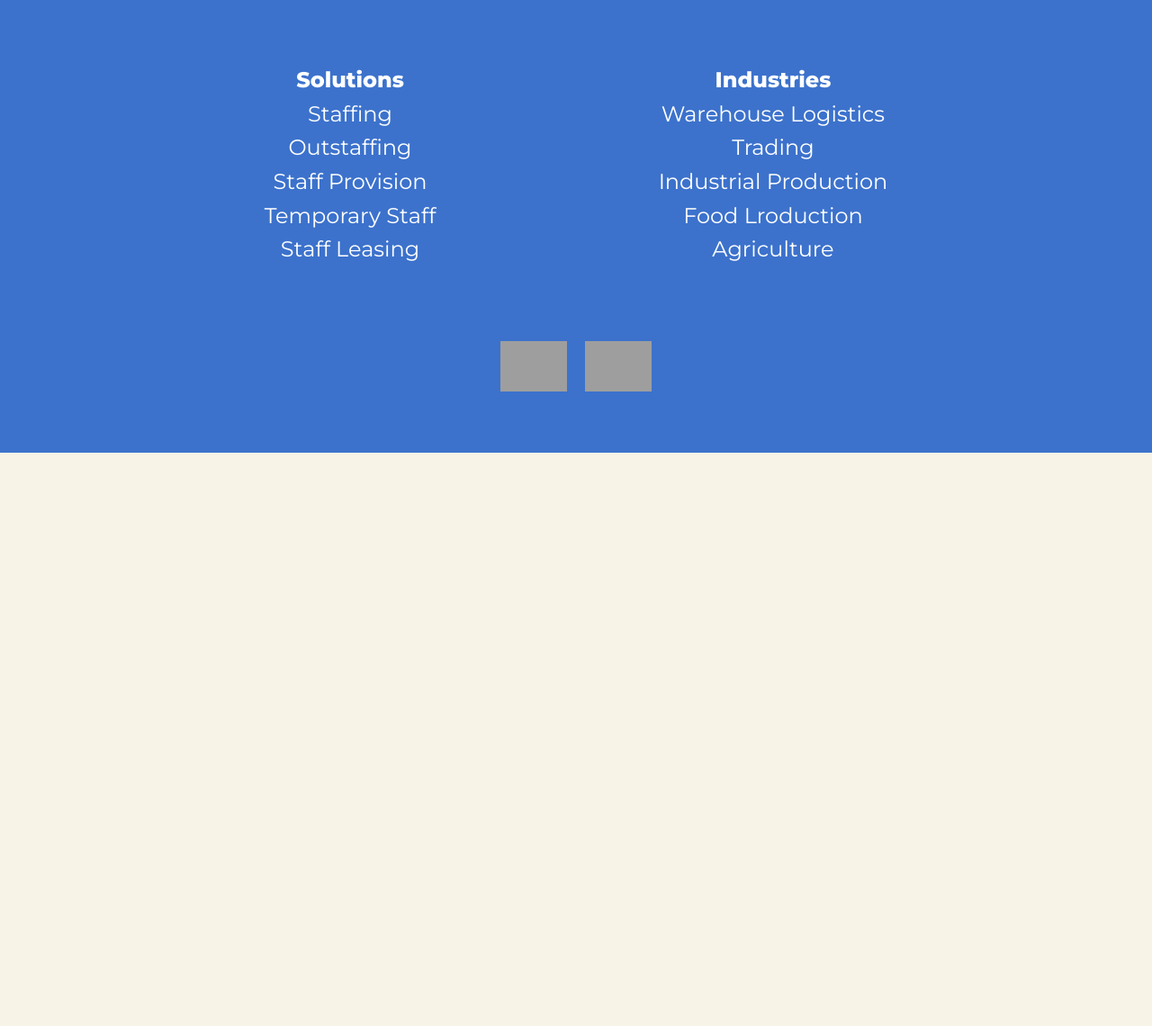
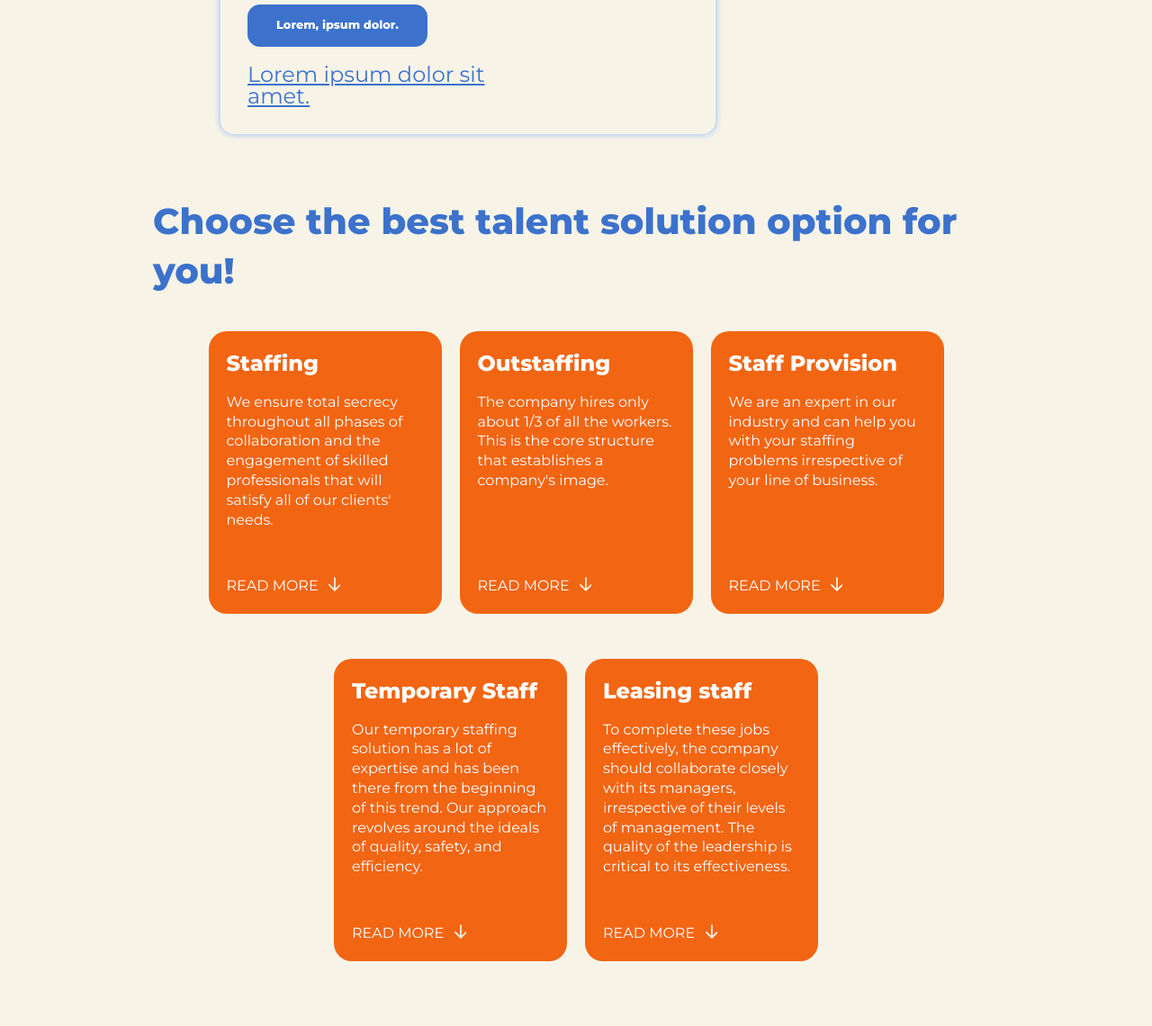
Before and after one commit to aleksandr-tomashevskyi/ushelpers, a PHP site: page / in a window 1280 px wide. Shown: the part 5360-6500 px from the top of the page at 90% size. Before the commit the page ends 5863 px from the top, so only its background shows below. Run offline with PHP 8.4, Linux system fonts and the light colour scheme; some libraries are stand-ins or nearby versions; grey boxes are pictures that could not be loaded.

Commit message:
added solutions section

```diff
--- a/app/index.html
+++ b/app/index.html
@@ -249,6 +249,48 @@
             </div>
          </div>
       </section>
+      <section class="solutions">
+         <div class="container">
+            <h2 class="solutions__title">Choose the best talent solution option for you!</h2>
+            <div class="solutions__cards">
+               <div class="solutions__card-container">
+                  <div class="solutions__card-text-container">
+                     <h3 class="solutions__card-title">Staffing</h3>
+                     <p class="solutions__card-description">We ensure total secrecy throughout all phases of collaboration and the engagement of skilled professionals that will satisfy all of our clients' needs.</p>
+                  </div>
+                  <div class="solutions__card-link-container"><a class="solutions__card-link" href="#">read more</a></div>
+               </div>
+               <div class="solutions__card-container">
+                  <div class="solutions__card-text-container">
+                     <h3 class="solutions__card-title">Outstaffing</h3>
+                     <p class="solutions__card-description">The company hires only about 1/3 of all the workers. This is the core structure that establishes a company's image.</p>
+                  </div>
+                  <div class="solutions__card-link-container"><a class="solutions__card-link" href="#">read more</a></div>
+               </div>
+               <div class="solutions__card-container">
+                  <div class="solutions__card-text-container">
+                     <h3 class="solutions__card-title">Staff Provision</h3>
+                     <p class="solutions__card-description">We are an expert in our industry and can help you with your staffing problems irrespective of your line of business.</p>
+                  </div>
+                  <div class="solutions__card-link-container"><a class="solutions__card-link" href="#">read more</a></div>
+               </div>
+               <div class="solutions__card-container">
+                  <div class="solutions__card-text-container">
+                     <h3 class="solutions__card-title">Temporary Staff</h3>
+                     <p class="solutions__card-description">Our temporary staffing solution has a lot of expertise and has been there from the beginning of this trend. Our approach revolves around the ideals of quality, safety, and efficiency.</p>
+                  </div>
+                  <div class="solutions__card-link-container"><a class="solutions__card-link" href="#">read more</a></div>
+               </div>
+               <div class="solutions__card-container">
+                  <div class="solutions__card-text-container">
+                     <h3 class="solutions__card-title">Leasing staff </h3>
+                     <p class="solutions__card-description">To complete these jobs effectively, the company should collaborate closely with its managers, irrespective of their levels of management. The quality of the leadership is critical to its effectiveness.</p>
+                  </div>
+                  <div class="solutions__card-link-container"><a class="solutions__card-link" href="#">read more</a></div>
+               </div>
+            </div>
+         </div>
+      </section>
    </main>
    <footer class="footer">
       <div class="footer__container container">
--- a/app/scss/_vars.scss
+++ b/app/scss/_vars.scss
@@ -39,7 +39,7 @@ $pc-large: 1640px;
 @mixin title-second-font{
    font-family: 'Montserrat', sans-serif;
    font-weight: 700;
-   font-size: 20px;
+   font-size: 30px;
    line-height: 1.36em;
    @media(min-width: 768px){
       font-size: 40px;
@@ -49,7 +49,7 @@ $pc-large: 1640px;
 @mixin title-third-font{
    font-family: 'Montserrat', sans-serif;
    font-weight: 700;
-   font-size: 16px;
+   font-size: 20px;
    line-height: 1.36em;
    @media(min-width: 768px){
       font-size: 24px;
@@ -77,7 +77,7 @@ $pc-large: 1640px;
 @mixin p-first-font{
    font-family: 'Montserrat', sans-serif;
    font-weight: 400;
-   font-size: 11px;
+   font-size: 18px;
    line-height: 1.36em;
    @media(min-width: 768px){
       font-size: 24px;
@@ -86,10 +86,10 @@ $pc-large: 1640px;
 @mixin p-second-font{
    font-family: 'Montserrat', sans-serif;
    font-weight: 400;
-   font-size: 20px;
+   font-size: 16px;
    line-height: 1.36em;
    @media(min-width: 768px){
-      font-size: 16px;
+      font-size: 20px;
    }
 }
 @mixin p-third-font{
@@ -98,7 +98,7 @@ $pc-large: 1640px;
    font-size: 14px;
    line-height: 1.36em;
    @media(min-width: 768px){
-      font-size: 12px;
+      font-size: 16px;
    }
 }
 @mixin buttons-font{
--- a/app/scss/styles.scss
+++ b/app/scss/styles.scss
@@ -830,6 +830,7 @@ body{
    }
    .slick-track{
       display: flex;
+      align-items: center;
    }
    .slick-arrow{
       position: absolute;
@@ -858,6 +859,70 @@ body{
             &:hover{
                background: url(../icons/slider-arrow-next--blue.svg) 0 0 / 100% no-repeat;
             }
+         }
+      }
+   }
+
+   .solutions{
+      margin-top: 70px;
+      &__title{
+         @include title-second-font;
+         color: var(--color-secondary-accent);
+
+      }
+      &__cards{
+         margin-top: 40px;
+         display: flex;
+         flex-direction: column;
+         row-gap: 50px;
+         @media(min-width: $tablet-vertical){
+            flex-direction: row;
+            flex-wrap: wrap;
+            column-gap: 20px;
+            justify-content: center;
+         }
+      }
+      &__card-container{
+         display: flex;
+         flex-direction: column;
+         justify-content: space-between;
+         width: 259px;
+         padding: 20px 20px;
+         background-color: var(--color-primary-accent);
+         border-radius: 20px;
+      }
+      &__card-text-container{
+         margin-bottom: 52px;
+      }
+      &__card-title{
+         @include title-third-font;
+         color: #FFFFFF;
+         margin-bottom: 15px;
+      }
+      &__card-description{
+         @include p-third-font;
+         color: #FFFFFF;
+      }
+      &__card-link{
+         // display: inline;
+         position: relative;
+         @include p-third-font;
+         color: #FFFFFF;
+         text-transform: uppercase;
+         &:hover{
+            border-bottom: solid 1px #FFFFFF;
+         }
+         &::after{
+            position: absolute;
+            right: -25px;
+            top: 0;
+            content: "";
+            background-image: url(../icons/arrow-down.svg);
+            width: 14px;
+            height: 16px;
+            background-repeat: no-repeat;
+            background-size: contain;
+            background-position: center;
          }
       }
    }
```
Also changed, not shown: app/css/styles.min.css, app/icons/arrow-down.svg (added).
